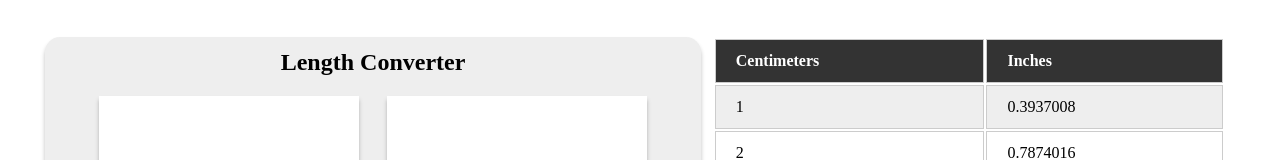
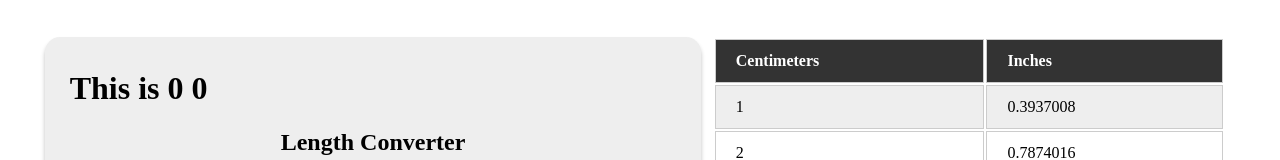
Before and after one commit to Sreya27/multipage-svelte-unit-converter, a SvelteKit app: page / in a window 1280 px wide. Shown: the part 243-403 px from the top of the page. Built offline with nearby package versions, Linux system fonts and the light colour scheme.

Commit message:
input logic

```diff
--- a/src/components/Input.svelte
+++ b/src/components/Input.svelte
@@ -1,16 +1,29 @@
 <script>
     import {tableData} from "../stores/stores";
+    import NavList from "./NavList.svelte";
 
     const table = $tableData;
     const inputHeading = table[0].name + " " + "Converter";
+
+    let number1 = 0;
+    let number2 = 0;
+
+    const input1 = (num) => {
+        number1 = num.target.value;
+    }
+
+    const input2 = (num) => {
+        number2 = num.target.value;
+    }
 </script>
 
 <div class="input-container">
+    <h1>This is {number1} {number2}</h1>
     <h2>{inputHeading}</h2>
     <div class="input-card">
         <div class="input-card-input">
             <form class="input-form">
-                <input type="number">
+                <input type="number" on:input={input1}>
                 <div class="dropdown-menu">
                     <div class="dropdown-header">
                         <p>{table[0].units[0]}</p>
@@ -28,7 +41,7 @@
         </div>
         <div class="input-card-output">
             <form class="output-form">
-                <input type="number">
+                <input type="number" on:input={input2}>
                 <div class="dropdown-menu">
                     <div class="dropdown-header">
                         <p>{table[0].units[0]}</p>
```
